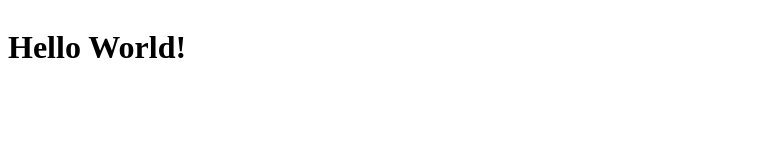
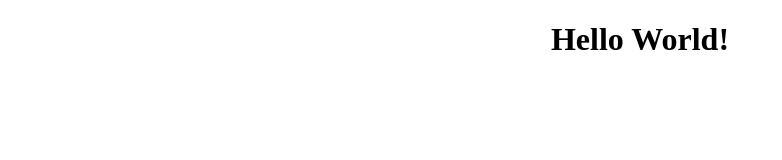
Before and after one commit to mmmsss211/morphing, a plain HTML site: page docs/index.html in a window 1280 px wide. Shown: the whole page, without its empty margins (0-782 px from the left). Drawn offline with Linux system fonts and the light colour scheme.

Commit message:
center correction

```diff
--- a/docs/style.css
+++ b/docs/style.css
@@ -1,3 +1,3 @@
 body {
-    align-content: center;
+    text-align: center;
 }
```
